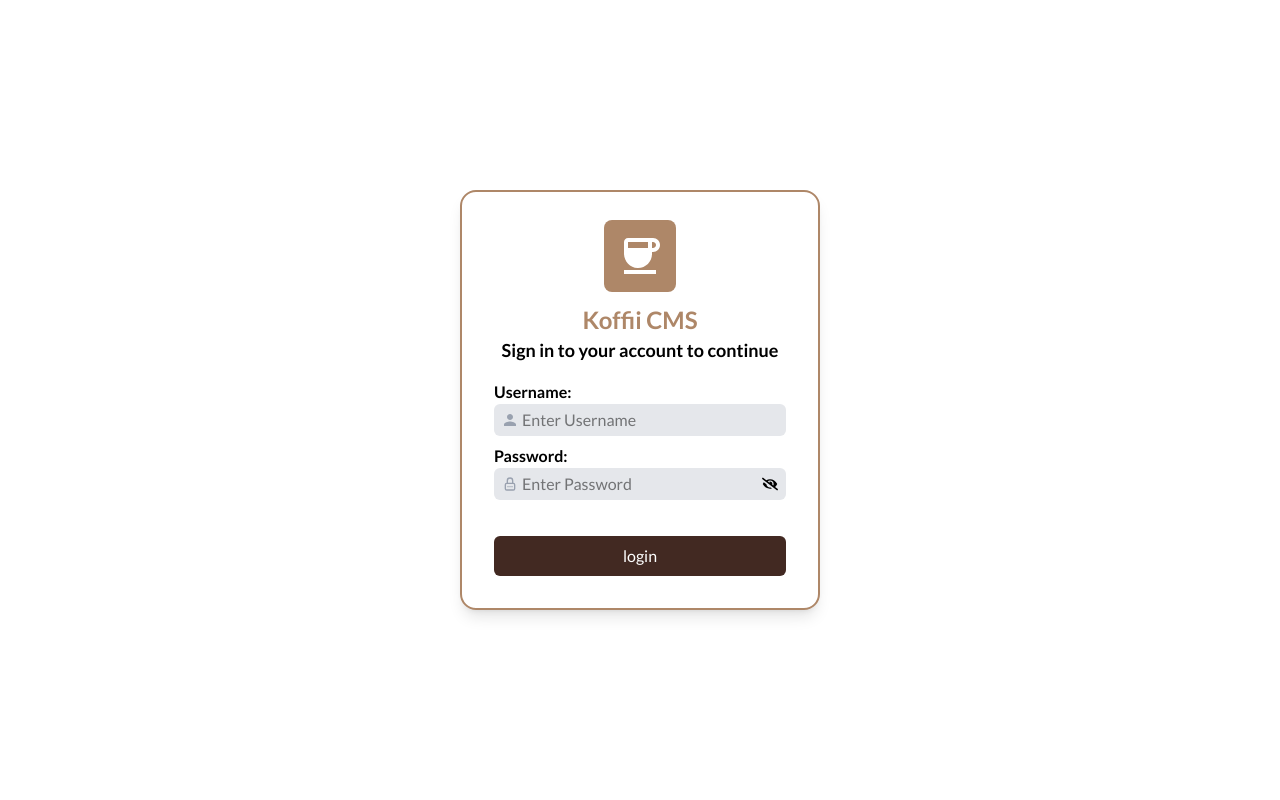
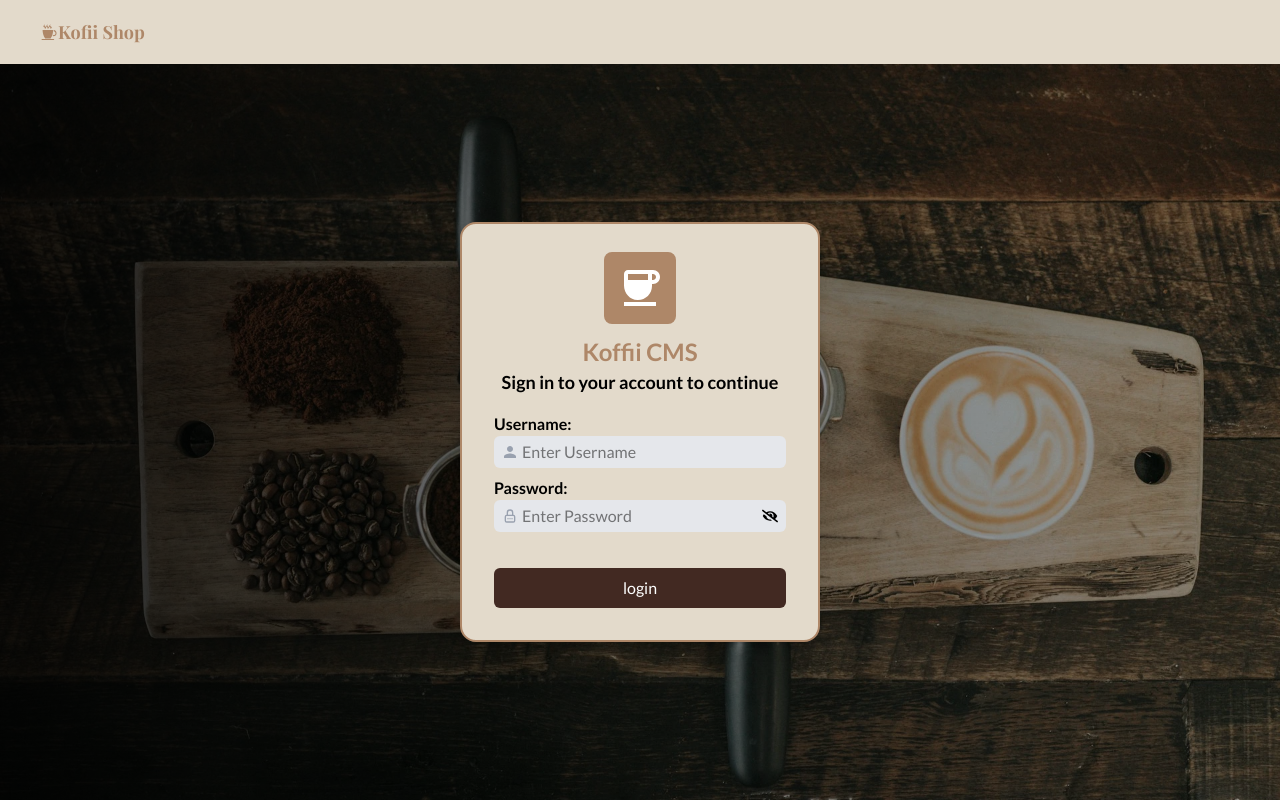
Before and after one commit to Wise-394/kofii_shop, a React (Vite) app in the folder client/: page /login in a window 1280 px wide. Built offline with nearby package versions, Linux system fonts and the light colour scheme; no server answers.

Commit message:
feat(authentication): integrate zustand for authentication state management and add HeaderCMS component

```diff
--- a/client/package.json
+++ b/client/package.json
@@ -15,7 +15,8 @@
     "react-dom": "^19.2.6",
     "react-icons": "^5.6.0",
     "react-router": "^7.17.0",
-    "tailwindcss": "^4.3.0"
+    "tailwindcss": "^4.3.0",
+    "zustand": "^5.0.14"
   },
   "devDependencies": {
     "@babel/core": "^7.29.0",
--- /dev/null
+++ b/client/src/components/CMS/HeaderCMS.jsx
@@ -0,0 +1,20 @@
+import { GiCoffeeCup } from "react-icons/gi";
+import { Link } from "react-router";
+
+export function HeaderCMS() {
+  return (
+    <header
+      className="sticky top-0 flex w-full justify-between px-4 py-5 sm:px-10
+        items-center h-[8vh] bg-brown-100 z-50"
+    >
+      <Link
+        to="/"
+        className="flex items-center justify-center text-lg font-bold
+          text-brown-200 font-playfair"
+      >
+        <GiCoffeeCup className="" />
+        Kofii Shop
+      </Link>
+    </header>
+  );
+}
--- a/client/src/hooks/useLoginHook.jsx
+++ b/client/src/hooks/useLoginHook.jsx
@@ -1,4 +1,6 @@
 import { useState } from "react";
+import { useAuthenticationStore } from "../store/useAuthenticationStore.jsx";
+
 const api = import.meta.env.VITE_BACKEND_API;
 export const useLoginHook = () => {
   const [username, setUsername] = useState("");
@@ -6,6 +8,7 @@ export const useLoginHook = () => {
   const [isLoading, setIsLoading] = useState(false);
   const [error, setError] = useState(null);
   const [isSuccess, setIsSuccess] = useState(false);
+  const loginStore = useAuthenticationStore((state) => state.login);
 
   const login = async () => {
     try {
@@ -23,7 +26,7 @@ export const useLoginHook = () => {
         throw new Error(data.message ?? data.errors[0]?.msg ?? "Login failed");
       }
 
-      //TODO save jwt
+      loginStore(data.token);
       setIsSuccess(true);
     } catch (err) {
       setError(err.message);
--- a/client/src/localStorage/jwtStorage.jsx
+++ b/client/src/localStorage/jwtStorage.jsx
@@ -5,3 +5,7 @@ export const setJWT = (token) => {
 export const getJWT = () => {
   return localStorage.getItem("token");
 };
+
+export const removeJWT = () => {
+  localStorage.removeItem("token");
+};
--- a/client/src/pages/Login.jsx
+++ b/client/src/pages/Login.jsx
@@ -5,6 +5,7 @@ import { FaRegEye } from "react-icons/fa";
 import { FaEyeSlash } from "react-icons/fa";
 import { useState } from "react";
 import { useLoginHook } from "../hooks/useLoginHook.jsx";
+import { HeaderCMS } from "../components/CMS/HeaderCMS.jsx";
 export function Login() {
   const [isPasswordOpen, setIsPasswordOpen] = useState(false);
   const {
@@ -25,11 +26,21 @@ export function Login() {
     login();
   };
   return (
-    <main className="h-screen flex flex-col items-center justify-center p-5">
+    <main className="h-screen flex flex-col">
+      <HeaderCMS />
+      <div
+        className="w-full flex flex-col justify-center items-center h-full
+          bg-[url('/assets/heroBg.webp')] bg-center bg-no-repeat bg-cover
+          relative"
+      >
+        <div
+          className="absolute inset-0 bg-black/60 md:bg-transparent
+            md:bg-linear-to-r md:from-black/85 md:via-black/45 md:to-black/30"
+        />
         <form
           onSubmit={(e) => handleLogin(e)}
           className="p-7 rounded-2xl w-full shadow-lg border-2 border-brown-200
-          max-w-90 flex flex-col items-center gap-3"
+            max-w-90 flex flex-col items-center gap-3 bg-brown-100 z-10"
         >
           <div className="bg-brown-200 p-3 rounded-lg">
             <MdCoffee className="text-5xl text-white" />
@@ -105,6 +116,7 @@ export function Login() {
             {error && <p>{error}</p>}
           </div>
         </form>
+      </div>
     </main>
   );
 }
--- /dev/null
+++ b/client/src/store/useAuthenticationStore.jsx
@@ -0,0 +1,16 @@
+import { create } from "zustand";
+import { getJWT, removeJWT, setJWT } from "../localStorage/jwtStorage.jsx";
+
+export const useAuthenticationStore = create((set) => ({
+  isLoggedIn: !!getJWT(),
+  token: getJWT() || null,
+
+  login: (token) => {
+    setJWT(token);
+    set(() => ({ isLoggedIn: true }));
+  },
+  logout: () => {
+    removeJWT();
+    set(() => ({ isLoggedIn: false, token: null }));
+  },
+}));
```
Also changed, not shown: 1 other file (tests, documents, lock files or other folders). Lines whose indentation alone changed are shown as unchanged.
